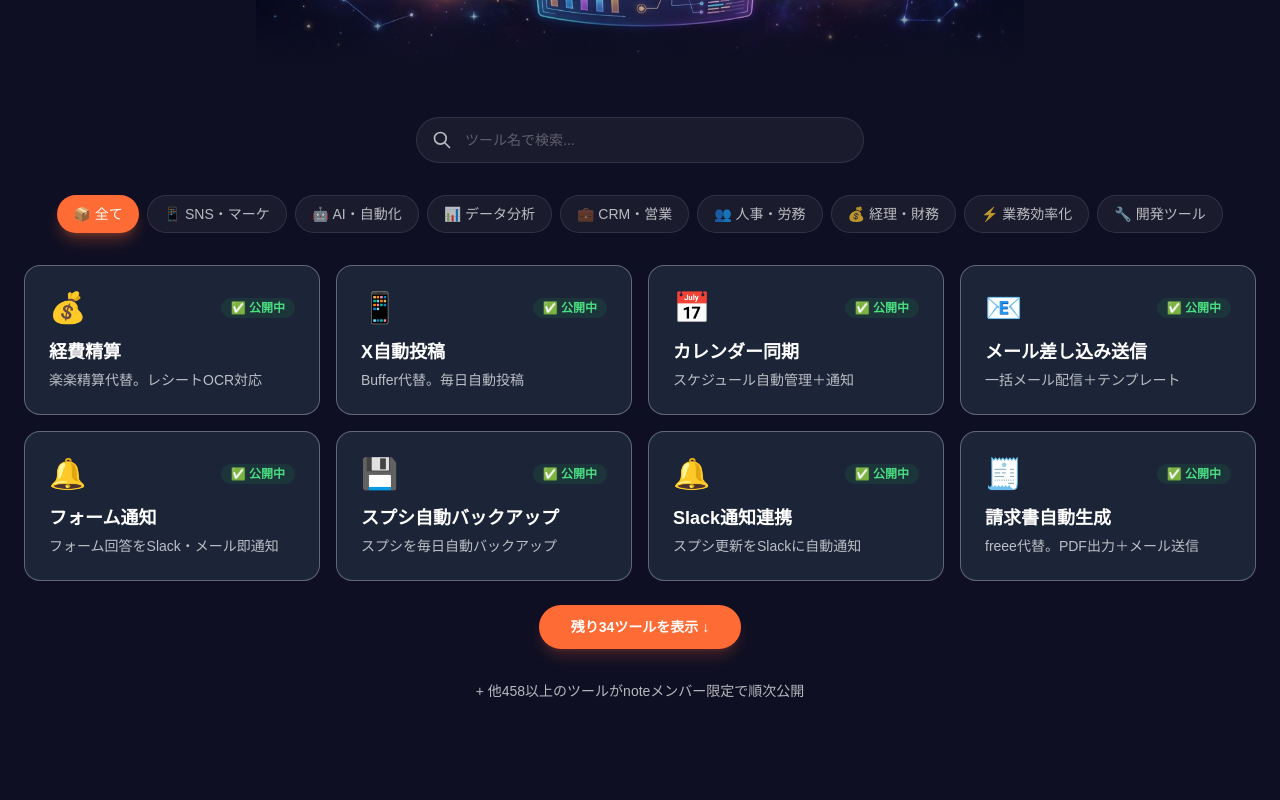
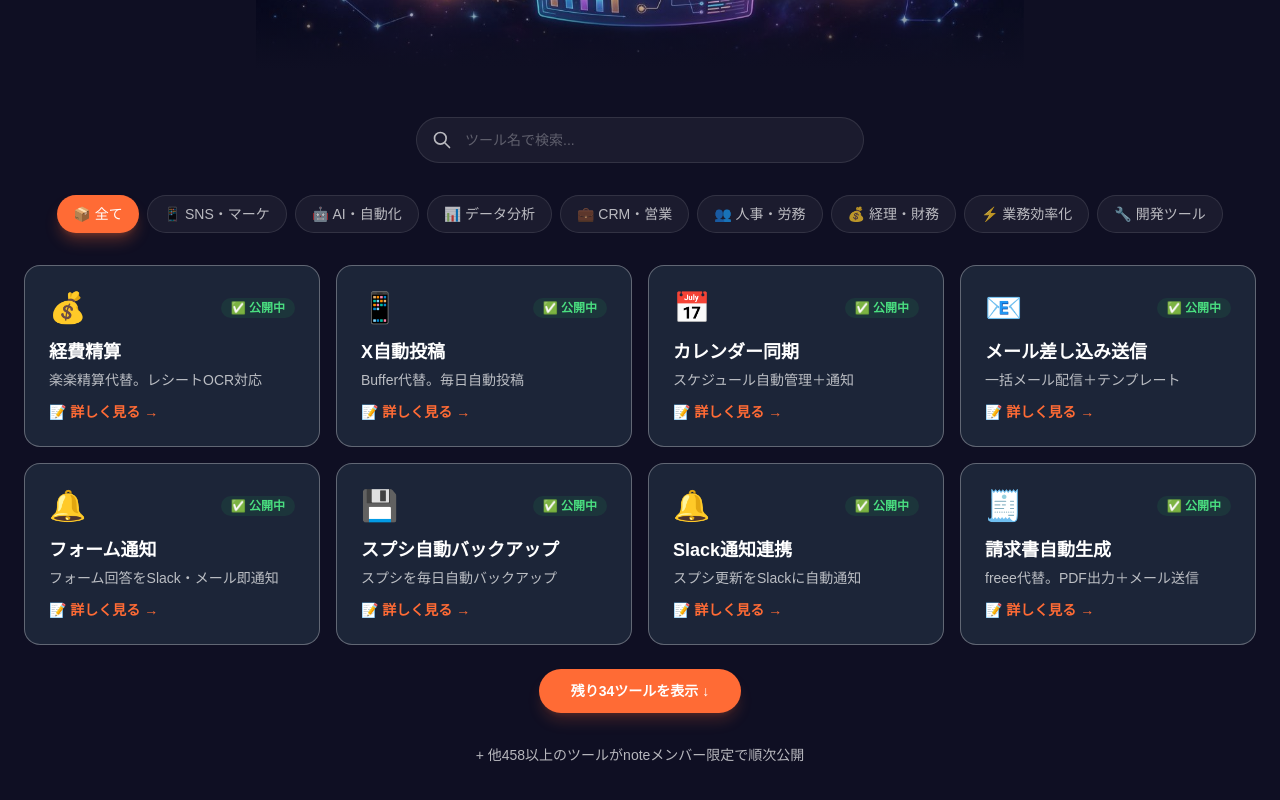
Before and after one commit to rebirth-ai/gasoji-labo-lp, a Next.js app: page / in a window 1280 px wide. Shown: the part 3195-3995 px from the top of the page. Built offline with nearby package versions, Linux system fonts and the light colour scheme.

Commit message:
feat: add note article links to tool cards + fix tool count to 9

```diff
--- a/components/ToolDashboard.tsx
+++ b/components/ToolDashboard.tsx
@@ -1,7 +1,7 @@
 'use client'
 import { useState, useMemo } from 'react'
 
-const CURRENT_TOOLS = 10
+const CURRENT_TOOLS = 9
 const TOTAL_TOOLS = 500
 
 const CATEGORIES = [
@@ -17,18 +17,18 @@
 ]
 
 const TOOLS = [
-  // Published (10) — メンバーシップ公開済み基準
-  { name: '経費精算', cat: 'finance', emoji: '💰', desc: '楽楽精算代替。レシートOCR対応', status: 'published' },
-  { name: 'X自動投稿', cat: 'sns', emoji: '📱', desc: 'Buffer代替。毎日自動投稿', status: 'published' },
-  { name: 'カレンダー同期', cat: 'ops', emoji: '📅', desc: 'スケジュール自動管理＋通知', status: 'published' },
-  { name: 'メール差し込み送信', cat: 'ops', emoji: '📧', desc: '一括メール配信＋テンプレート', status: 'published' },
-  { name: 'フォーム通知', cat: 'ops', emoji: '🔔', desc: 'フォーム回答をSlack・メール即通知', status: 'published' },
-  { name: 'スプシ自動バックアップ', cat: 'ops', emoji: '💾', desc: 'スプシを毎日自動バックアップ', status: 'published' },
-  { name: 'Slack通知連携', cat: 'dev', emoji: '🔔', desc: 'スプシ更新をSlackに自動通知', status: 'published' },
-  { name: '請求書自動生成', cat: 'finance', emoji: '🧾', desc: 'freee代替。PDF出力＋メール送信', status: 'published' },
-  { name: '連絡先管理', cat: 'crm', emoji: '📇', desc: '顧客・取引先の連絡先一元管理', status: 'published' },
-  { name: 'タスク管理', cat: 'ops', emoji: '🎯', desc: 'Asana代替。チーム向けタスク管理', status: 'published' },
-  // Coming soon (30+)
+  // Published (9) — メンバーシップ公開済み基準
+  { name: '経費精算', cat: 'finance', emoji: '💰', desc: '楽楽精算代替。レシートOCR対応', status: 'published', noteUrl: 'https://note.com/yuyukuma_gasoji/n/n6ec7dfe47d70' },
+  { name: 'X自動投稿', cat: 'sns', emoji: '📱', desc: 'Buffer代替。毎日自動投稿', status: 'published', noteUrl: 'https://note.com/yuyukuma_gasoji/n/nc1ac8441ab82' },
+  { name: 'カレンダー同期', cat: 'ops', emoji: '📅', desc: 'スケジュール自動管理＋通知', status: 'published', noteUrl: 'https://note.com/yuyukuma_gasoji/n/n618deabf2eca' },
+  { name: 'メール差し込み送信', cat: 'ops', emoji: '📧', desc: '一括メール配信＋テンプレート', status: 'published', noteUrl: 'https://note.com/yuyukuma_gasoji/n/ne90c563d5a63' },
+  { name: 'フォーム通知', cat: 'ops', emoji: '🔔', desc: 'フォーム回答をSlack・メール即通知', status: 'published', noteUrl: 'https://note.com/yuyukuma_gasoji/n/nb94ebb7e0d68' },
+  { name: 'スプシ自動バックアップ', cat: 'ops', emoji: '💾', desc: 'スプシを毎日自動バックアップ', status: 'published', noteUrl: 'https://note.com/yuyukuma_gasoji/n/n7f630985a409' },
+  { name: 'Slack通知連携', cat: 'dev', emoji: '🔔', desc: 'スプシ更新をSlackに自動通知', status: 'published', noteUrl: 'https://note.com/yuyukuma_gasoji/n/n0383924a78cb' },
+  { name: '請求書自動生成', cat: 'finance', emoji: '🧾', desc: 'freee代替。PDF出力＋メール送信', status: 'published', noteUrl: 'https://note.com/yuyukuma_gasoji/n/nc19347fafe6f' },
+  { name: '連絡先管理', cat: 'crm', emoji: '📇', desc: '顧客・取引先の連絡先一元管理', status: 'published', noteUrl: 'https://note.com/yuyukuma_gasoji/n/n4212b0a2ca10' },
+  // Coming soon (30+) — タスク管理は近日公開に移動
+  { name: 'タスク管理', cat: 'ops', emoji: '🎯', desc: 'Asana代替。チーム向けタスク管理', status: 'coming' },
   { name: 'SNS予約投稿', cat: 'sns', emoji: '🗓️', desc: 'Hootsuite代替。複数SNS一括予約', status: 'coming' },
   { name: 'Instagram分析', cat: 'sns', emoji: '📸', desc: 'フォロワー推移・エンゲージメント', status: 'coming' },
   { name: 'LINE配信管理', cat: 'sns', emoji: '💚', desc: 'LINE公式アカウント配信自動化', status: 'coming' },
@@ -144,7 +144,7 @@
           {(showAll ? filteredTools : filteredTools.slice(0, 8)).map((tool) => (
             <div
               key={tool.name}
-              className="group rounded-2xl bg-slate-800/90 p-6 border border-white/[0.3] transition-all hover:bg-white/20 hover:border-[#FF6B35]/30 hover:-translate-y-1"
+              className="group rounded-2xl bg-slate-800/90 p-6 border border-white/[0.3] transition-all hover:bg-white/20 hover:border-[#FF6B35]/30 hover:-translate-y-1 flex flex-col"
             >
               <div className="mb-3 flex items-center justify-between">
                 <span className="text-3xl">{tool.emoji}</span>
@@ -159,7 +159,17 @@
                 </span>
               </div>
               <h3 className="mb-1 text-lg font-black text-white">{tool.name}</h3>
-              <p className="text-sm text-white/70">{tool.desc}</p>
+              <p className="text-sm text-white/70 flex-1">{tool.desc}</p>
+              {'noteUrl' in tool && tool.noteUrl && (
+                <a
+                  href={tool.noteUrl}
+                  target="_blank"
+                  rel="noopener noreferrer"
+                  className="mt-3 inline-flex items-center gap-1 text-sm font-bold text-[#FF6B35] hover:text-[#ff8c5a] transition-colors"
+                >
+                  📝 詳しく見る →
+                </a>
+              )}
             </div>
           ))}
         </div>
```
